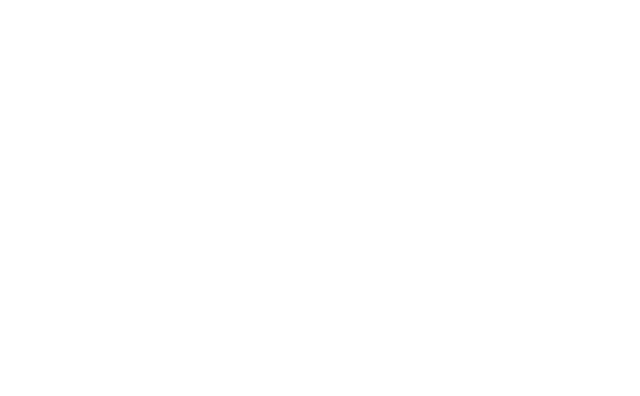
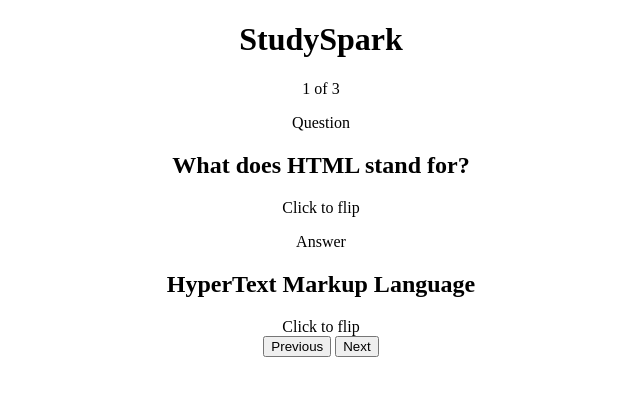
Before and after one commit to ren-renn/StudySpark, a plain HTML site: page index.html in a window 1280 px wide. Shown: the whole page, without its empty margins (319-959 px from the left). Drawn offline with Linux system fonts and the light colour scheme.

Commit message:
Added features

```diff
--- a/index.html
+++ b/index.html
@@ -10,6 +10,28 @@
     <script src="app.js" defer></script>
   </head>
   <body>
+    <div class="container">
+      <h1>StudySpark</h1>
+      <p id="progress">1 of 3</p>
 
+      <div class="card-container" id="card-trigger">
+        <div class="card" id="card-inner">
+          <div class="card-face card-front">
+            <p class="label">Question</p>
+            <h2 id="question-text">What does HTML stand for?</h2>
+            <span class="hint">Click to flip</span>
+          </div>
+
+          <div class="card-face" id="card-back">
+            <p class="label">Answer</p>
+            <h2 id="question-answer">HyperText Markup Language</h2>
+            <span class="hint">Click to flip</span>
+          </div>
+        </div>
+      </div>
+
+      <button id="prev-btn">Previous</button>
+      <button id="next-btn">Next</button>
+    </div>
   </body>
 </html>
--- a/style.css
+++ b/style.css
@@ -0,0 +1,3 @@
+.container {
+  text-align: center;
+}
```
